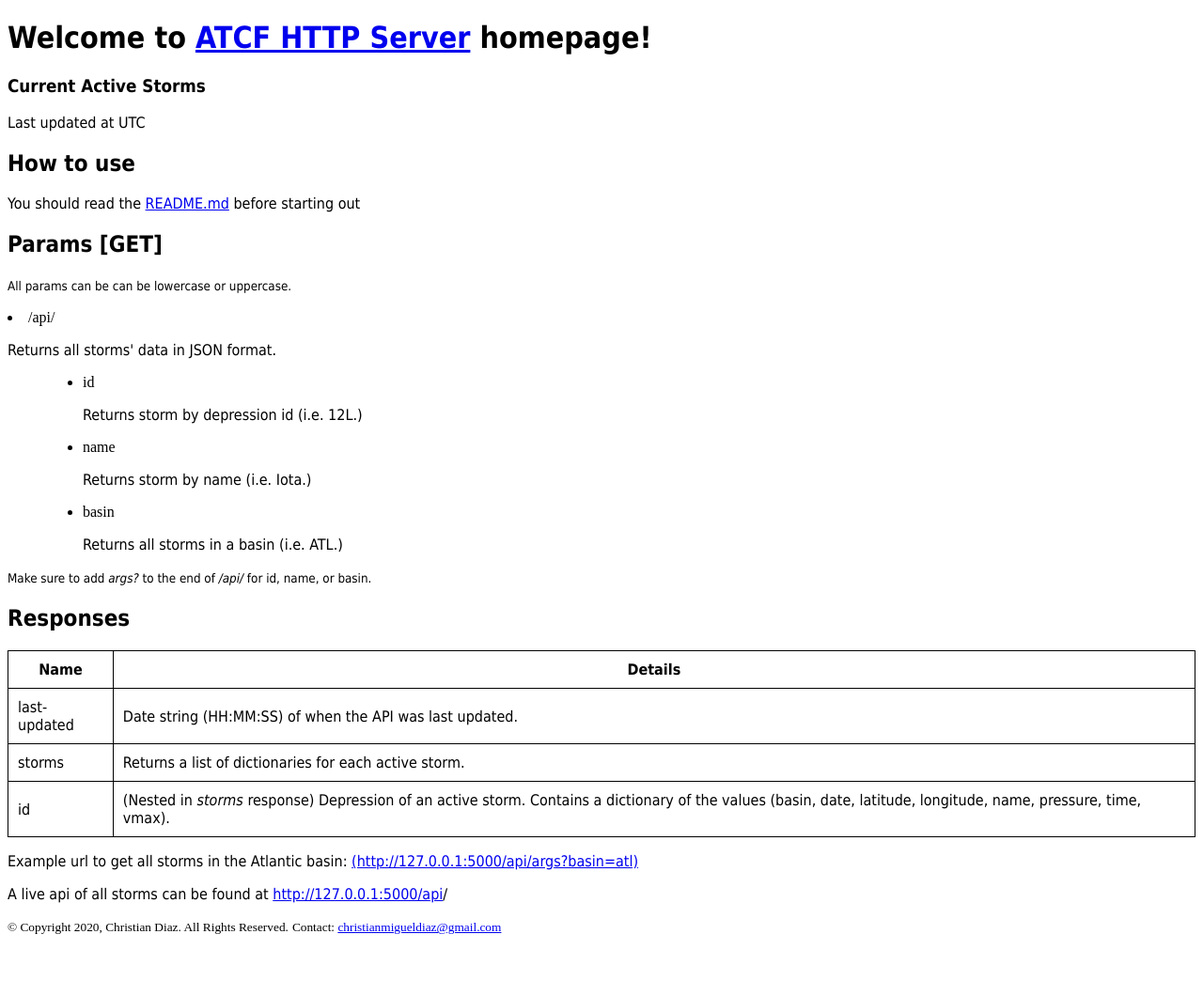
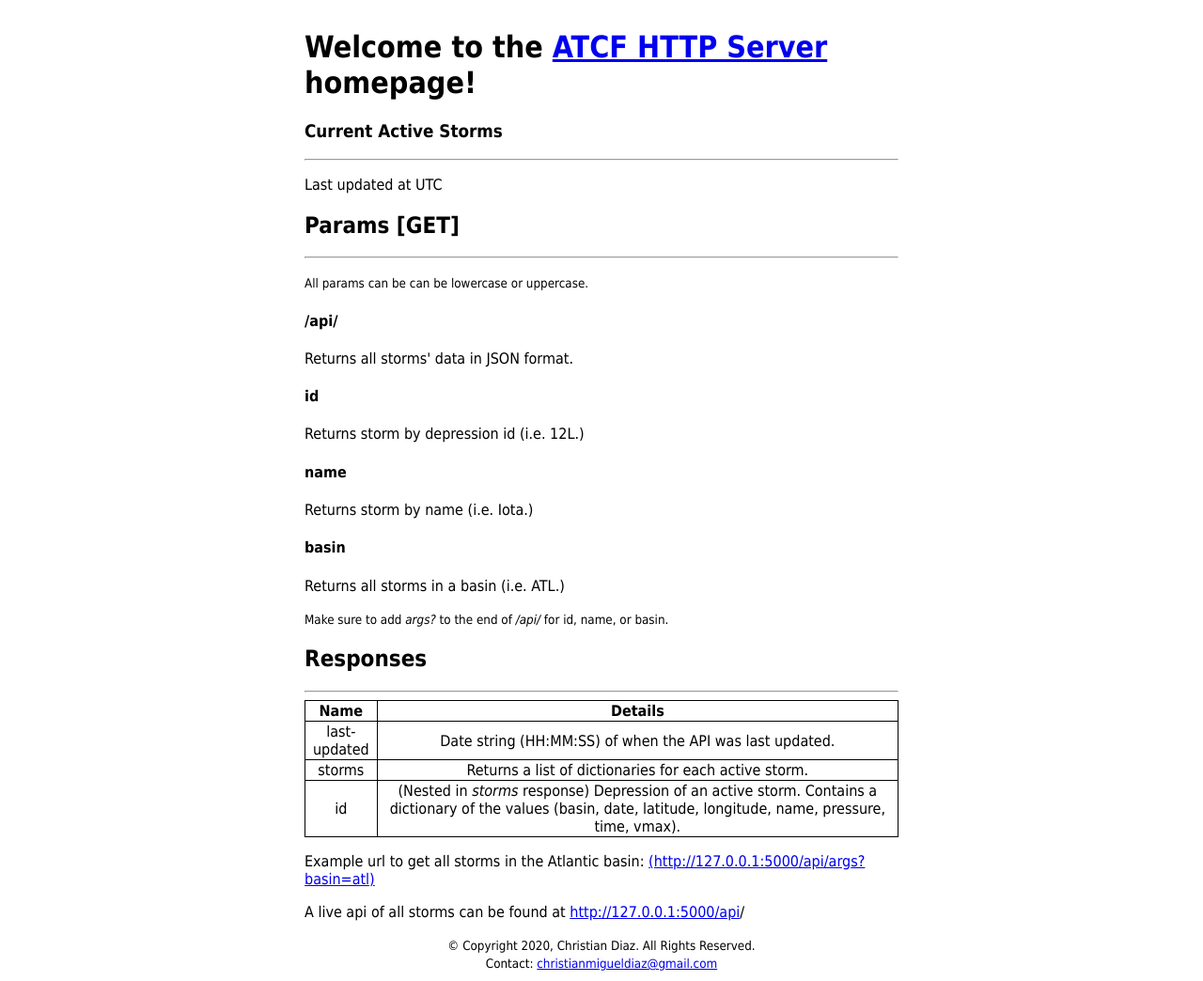
Before and after one commit to chrisd149/ATCF-HTTP-Server, a Flask app: template src/templates/index.html in a window 1280 px wide. Shown: the whole page at 94% size. Before the commit the page ends 994 px from the top, so only its background shows below. Run offline with Flask 2, Linux system fonts and the light colour scheme; the template is opened without the code that fills it, so the values that code supplies are empty.

Commit message:
Formatting: index.html
Made the homepage more fancy looking :)

```diff
--- a/src/static/css/index.css
+++ b/src/static/css/index.css
@@ -1,10 +1,20 @@
 table, th, td {
         border: 1px solid black;
         border-collapse: collapse;
-        padding: 10px;
-        font-family: Tahoma, Verdana, sans-serif;
+        text-align: center;
         }
 
-h1, h2, h3, p {
-    font-family: Tahoma, Verdana, sans-serif;
+.main-box {
+   font-family: Tahoma, Verdana, sans-serif;
+   margin: auto;
+   width: 50%;
+   padding: 2px;
 }
+
+table {
+   width: 100%;
+}
+
+footer {
+   text-align: center;
+}
--- a/src/templates/index.html
+++ b/src/templates/index.html
@@ -7,26 +7,26 @@
         <link rel= "stylesheet" type= "text/css" href= "{{ url_for('static',filename='css/index.css') }}">
     </head>
     <body>
-    <h1>Welcome to <a href="https://github.com/chrisd149/ATCF-HTTP-Server">ATCF HTTP Server</a> homepage!</h1>
+    <div class="main-box">
+    <h1>Welcome to the <a href="https://github.com/chrisd149/ATCF-HTTP-Server">ATCF HTTP Server</a> homepage!</h1>
         <h3>Current Active Storms</h3>
-    <p>Last updated at {{ last_updated | safe }} UTC</p>
+        <hr>
+        <p>Last updated at {{ last_updated | safe }} UTC</p>
         {{ data | safe }}
-        <h2>How to use</h2>
-        <p>You should read the <a href="https://github.com/chrisd149/ATCF-HTTP-Server/blob/main/README.md">README.md</a> before starting out</p>
         <h2>Params [GET]</h2>
+        <hr>
     <p><small>All params can be can be lowercase or uppercase.</small></p>
-        <li>/api/</li>
-        <p>Returns all storms' data in JSON format.</p>
-        <ul style="padding-left:80px">
-            <li>id</li>
-            <p>Returns storm by depression id (i.e. 12L.)</p>
-            <li>name</li>
-            <p>Returns storm by name (i.e. Iota.)</p>
-            <li>basin</li>
-            <p>Returns all storms in a basin (i.e. ATL.)</p>
-        </ul>
+    <h4>/api/</h4>
+    <p>Returns all storms' data in JSON format.</p>
+    <h4>id</h4>
+    <p>Returns storm by depression id (i.e. 12L.)</p>
+    <h4>name</h4>
+    <p>Returns storm by name (i.e. Iota.)</p>
+    <h4>basin</h4>
+    <p>Returns all storms in a basin (i.e. ATL.)</p>
     <p><small>Make sure to add <i>args?</i> to the end of <i>/api/</i> for id, name, or basin.</small></p>
         <h2>Responses</h2>
+        <hr>
         <table>
       <tr>
         <th>Name</th>
@@ -48,9 +48,8 @@
     </table>
     <p>Example url to get all storms in the Atlantic basin: <a href="http://127.0.0.1:5000/api/args?basin=atl">(http://127.0.0.1:5000/api/args?basin=atl)</a></p>
     <p>A live api of all storms can be found at <a href="http://127.0.0.1:5000/api">http://127.0.0.1:5000/api</a>/</p>
-         <footer>
-             <small>&copy; Copyright 2020, Christian Diaz.  All Rights Reserved.</small>
-             <small>Contact: <a href="mailto:christianmigueldiaz@gmail.com">christianmigueldiaz@gmail.com</a></small>
-         </footer>
+    <footer><small>&copy; Copyright 2020, Christian Diaz.  All Rights Reserved.</small></footer>
+    <footer><small>Contact: <a href="mailto:christianmigueldiaz@gmail.com">christianmigueldiaz@gmail.com</a></small></footer>
+        </div>
     </body>
 </html>
```
